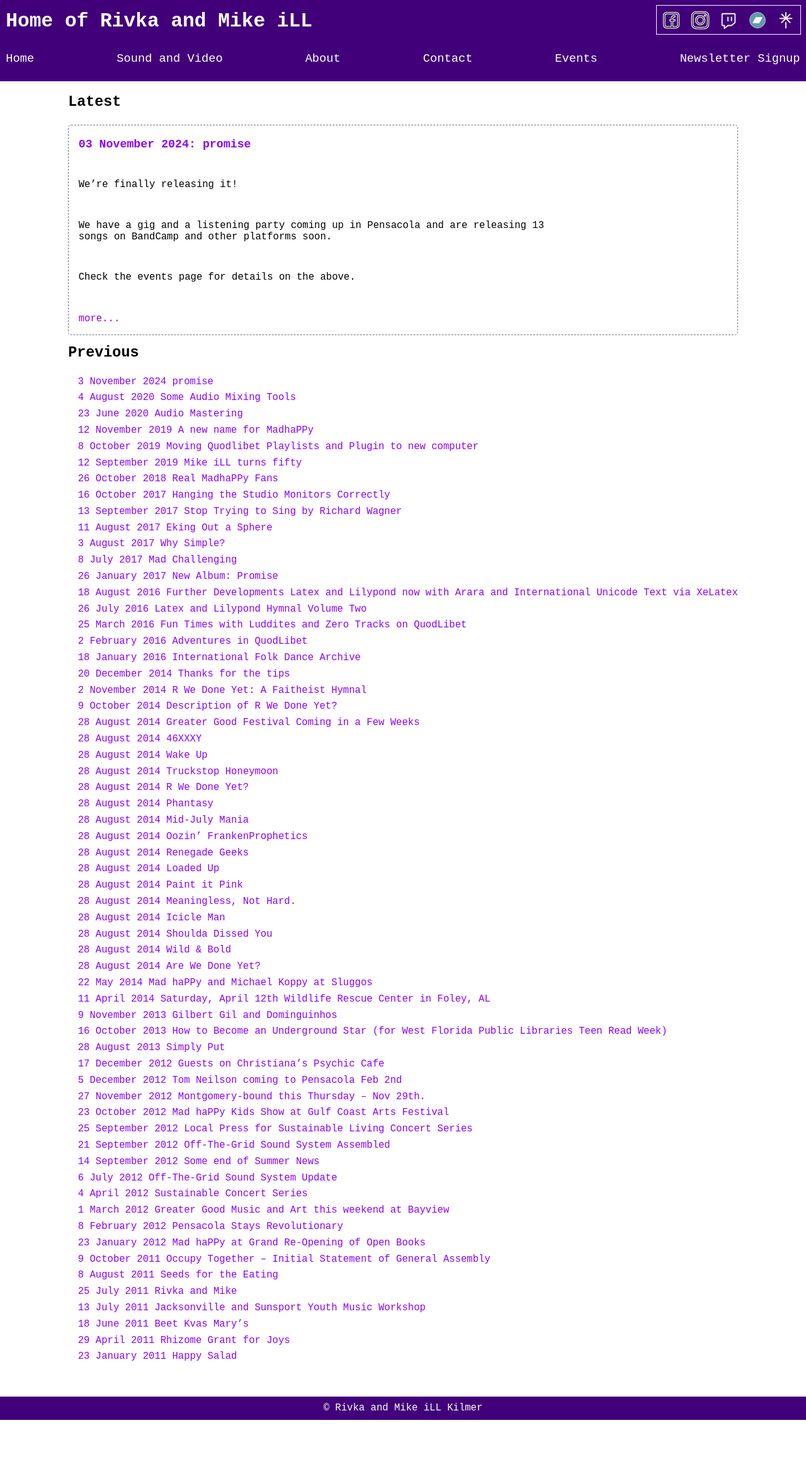
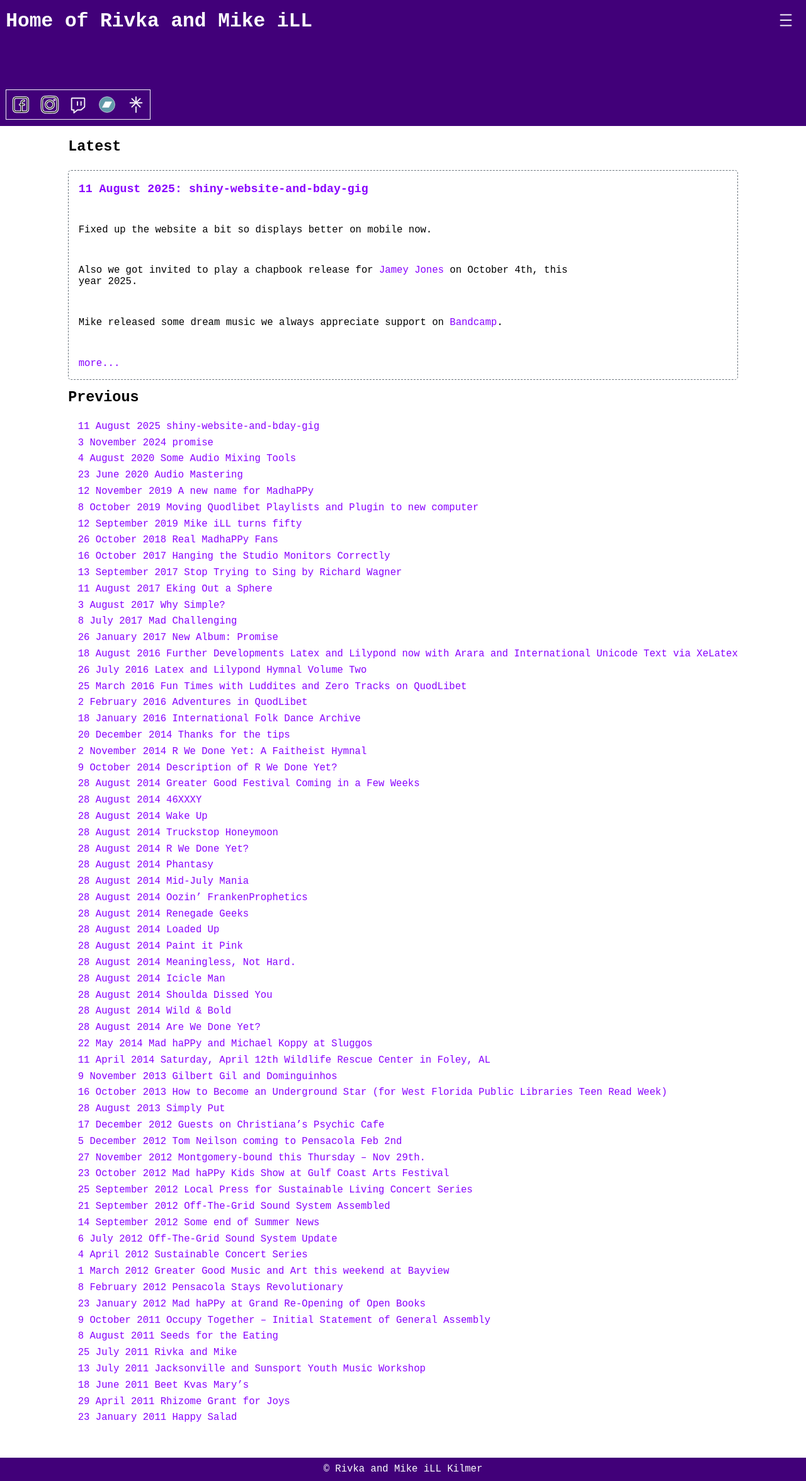
Before and after one commit to MikeiLL/gol-website, a Jekyll site: the page built from index.markdown, in a window 1280 px wide. Shown: the whole page at 63% size. Built offline with Jekyll 4.4.1, drawn with Linux system fonts in a browser that asks for light colours; before the commit the page ends 2254 px from its top, so only the background shows below that.

Commit message:
Fix up the site and add a new post.

```diff
--- a/_layouts/default.html
+++ b/_layouts/default.html
@@ -3,7 +3,9 @@
 
 <head>
   <meta charset="utf-8">
+  <meta http-equiv="Content-Type" content="text/html; charset=utf-8">
   <title>Giggle Out Loud – Genre Fluid Music</title>
+  <meta content="width=device-width, initial-scale=1.0" name="viewport">
   <link rel="stylesheet" href="/css/style.css">
   <link rel="manifest" href="/images/site.webmanifest">
 </head>
@@ -11,22 +13,41 @@
 <body>
   <header>
     <h1>Home of Rivka and Mike iLL</h1>
-    <nav>
+    <input type="checkbox" id="mainnavmenu" style="display:none;">
+    <nav aria-label="main">
+      <ul class="menu">
+        <li>
           <a href="/" title="main page">Home</a>
+        </li>
+        <li>
           <a href="/sound-video" title="Sound and Video">Sound and Video</a>
+        </li>
+        <li>
           <a href="/about" title="About">About</a>
+        </li>
+        <li>
           <a href="/contact" title="Contact">Contact</a>
+        </li>
+        <li>
           <a href="/events" title="Events">Events</a>
+        </li>
+        <li>
           <a href="https://cdn.forms-content.sg-form.com/80ed0f27-8fe8-11ef-ba56-e2f6e3f70426"
             title="Signup for our newsletter">Newsletter Signup</a>
+        </li>
+      </ul>
     </nav>
-  </header>
-  <section style="min-height: 100%; display: flex; flex-direction: column; justify-content: flex-start; flex-grow: 1;">
-    {{content}}
-  </section>
-  <footer>
-    &copy; Rivka and Mike iLL Kilmer
-  </footer>
+
+    <label class="hamburger" for="mainnavmenu">
+      <span>Menu</span>
+      <svg viewBox="0 0 24 24" width=24 height=24 fill="none" xmlns="http://www.w3.org/2000/svg">
+        <line x1="15%" y1="15%" x2="85%" y2="15%" stroke-width="2" stroke-linecap="round"></line>
+        <line x1="15%" y1="50%" x2="85%" y2="50%" stroke-width="2" stroke-linecap="round"></line>
+        <line x1="15%" y1="85%" x2="85%" y2="85%" stroke-width="2" stroke-linecap="round"></line>
+        <line x1="15%" y1="15%" x2="85%" y2="85%" stroke-width="2" stroke-linecap="round"></line>
+        <line x1="85%" y1="15%" x2="15%" y2="85%" stroke-width="2" stroke-linecap="round"></line>
+      </svg>
+    </label>
     <nav id="social">
       <a href="https://www.facebook.com/giggleoutloudband" title="Facebook">
         <svg viewBox="0 0 24 24" fill="none" xmlns="http://www.w3.org/2000/svg">
@@ -93,6 +114,13 @@
       </a>
 
     </nav>
+  </header>
+  <section style="min-height: 100%; display: flex; flex-direction: column; justify-content: flex-start; flex-grow: 1;">
+    {{content}}
+  </section>
+  <footer>
+    &copy; Rivka and Mike iLL Kilmer
+  </footer>
 </body>
 
 </html>
--- /dev/null
+++ b/_posts/2025-08-11-shiny-website-and-bday-gig.md
@@ -0,0 +1,18 @@
+---
+title: shiny-website-and-bday-gig
+date: 2025-08-11
+author: 'Mike iLL'
+layout: post
+permalink: /2025/08/11/shiny-website-and-bday-gig
+categories:
+    - 'News'
+og_description:
+og_keywords:
+---
+
+
+Fixed up the website a bit so displays better on mobile now.
+
+Also we got invited to play a chapbook release for [Jamey Jones](https://spuytenduyvil.net/Under-the-Big-Span.html) on October 4th, this year 2025.
+
+Mike released some dream music we always appreciate support on [Bandcamp](https://mzoo.bandcamp.com/album/nine-of-them).
--- a/css/style.css
+++ b/css/style.css
@@ -132,6 +132,8 @@ footer {
 
 header {
   margin: 0 0 1em;
+  position: relative;
+  height: 200px;
 }
 
 footer {
@@ -141,8 +143,8 @@ footer {
 
 
 header h1 {
-  font-size: 2.5em;
-  max-width: 60%;
+  font-size: 1.5em;
+  max-width: 90%;
 }
 
 header h2 {
@@ -151,6 +153,116 @@ header h2 {
 
 header h3 {
   font-size: 1.8em;
+}
+
+
+/* Nav */
+
+ul.menu li {
+  text-align: center;
+  margin: 1em;
+}
+
+ul.menu li a {
+  padding: 0.5em;
+}
+
+ul.menu li a:hover {
+  background-color: var(--brand-primary-dark);
+}
+
+.menuItem {
+  display: block;
+  margin: 1rem 4rem;
+  font-size: 1.5rem;
+  text-decoration: none;
+  color: var(--white);
+}
+
+.menuItem:hover {
+  text-decoration: underline;
+  color: var(--primary);
+}
+
+.hamburger {
+  position: fixed;
+  z-index: 1100;
+  top: 1rem;
+  right: 1rem;
+  padding: 4px;
+  border: none;
+  border-radius: 5px;
+  border: 1px solid var(--primary);
+  cursor: pointer;
+  color: var(--white);
+}
+
+.hamburger span {
+  display: none;
+}
+
+.hamburger svg line {
+  stroke: var(--white);
+}
+
+.hamburger svg line:nth-of-type(1),
+.hamburger svg line:nth-of-type(2),
+.hamburger svg line:nth-of-type(3) {
+  opacity: 1;
+}
+
+header>input:checked~.hamburger svg line:nth-of-type(1),
+header>input:checked~.hamburger svg line:nth-of-type(2),
+header>input:checked~.hamburger svg line:nth-of-type(3) {
+  opacity: 0;
+}
+
+.hamburger svg line:nth-of-type(4),
+.hamburger svg line:nth-of-type(5) {
+  opacity: 0;
+}
+
+header>input:checked~.hamburger svg line:nth-of-type(4),
+header>input:checked~.hamburger svg line:nth-of-type(5) {
+  opacity: 1;
+}
+
+.hamburger svg line {
+  transition: all 0.5s linear;
+}
+
+header>input:checked~.hamburger svg line:nth-of-type(2) {
+  stroke: none;
+}
+
+.menu {
+  position: fixed;
+  transform: translateY(-100%);
+  transition: all 0.2s;
+  top: -20px;
+  left: 0;
+  right: 0;
+  z-index: 99;
+  background: var(--brand-primary);
+  color: var(--white);
+  list-style: none;
+  padding-top: 4rem;
+  z-index: 1000;
+  font-weight: 400;
+  font-style: normal;
+  visibility: hidden;
+  max-height: calc(100vh + 20px);
+  overflow-y: auto;
+}
+
+header input:checked~nav ul {
+  transform: translateY(0);
+  visibility: visible;
+  border-bottom: 4px solid var(--secondary-light)
+}
+
+nav {
+  width: 100%;
 }
 
 header nav {
@@ -172,12 +284,13 @@ header nav a:hover {
 
 nav#social {
   position: absolute;
-  right: 0.5em;
-  top: 0.5em;
+  margin: auto;
+  bottom: 10px;
   display: flex;
   gap: 1em;
   border: 1px solid var(--white);
   padding: 0.5em;
+  width: fit-content;
 }
 
 nav#social a {
@@ -223,6 +336,10 @@ nav#social a:hover svg line {
   color: var(--white);
   padding: 0.5em 1em;
   border-radius: 5px;
+}
+
+iframe {
+  max-width: 90vw;
 }
 
 /* Responsive design */
```
Also changed, not shown: events.md (+2 -0 lines). Lines whose indentation alone changed are shown as unchanged.
